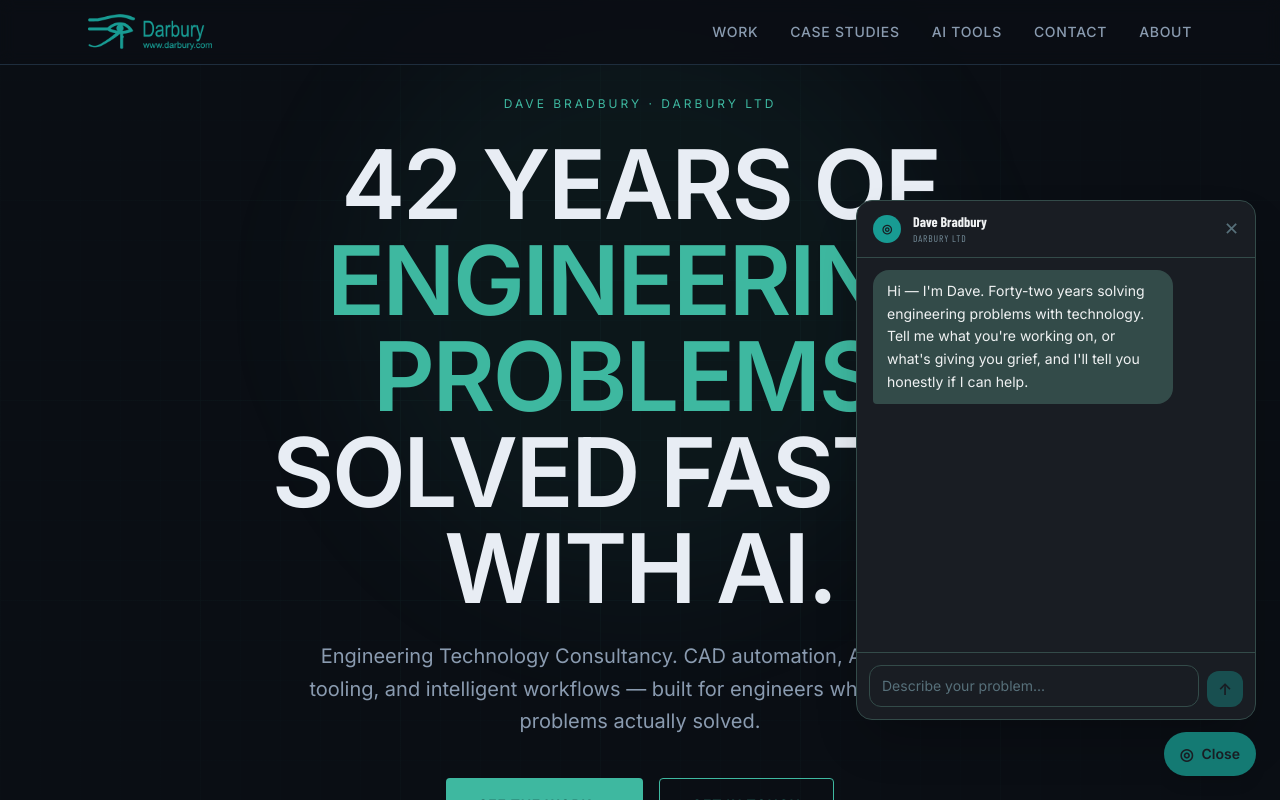
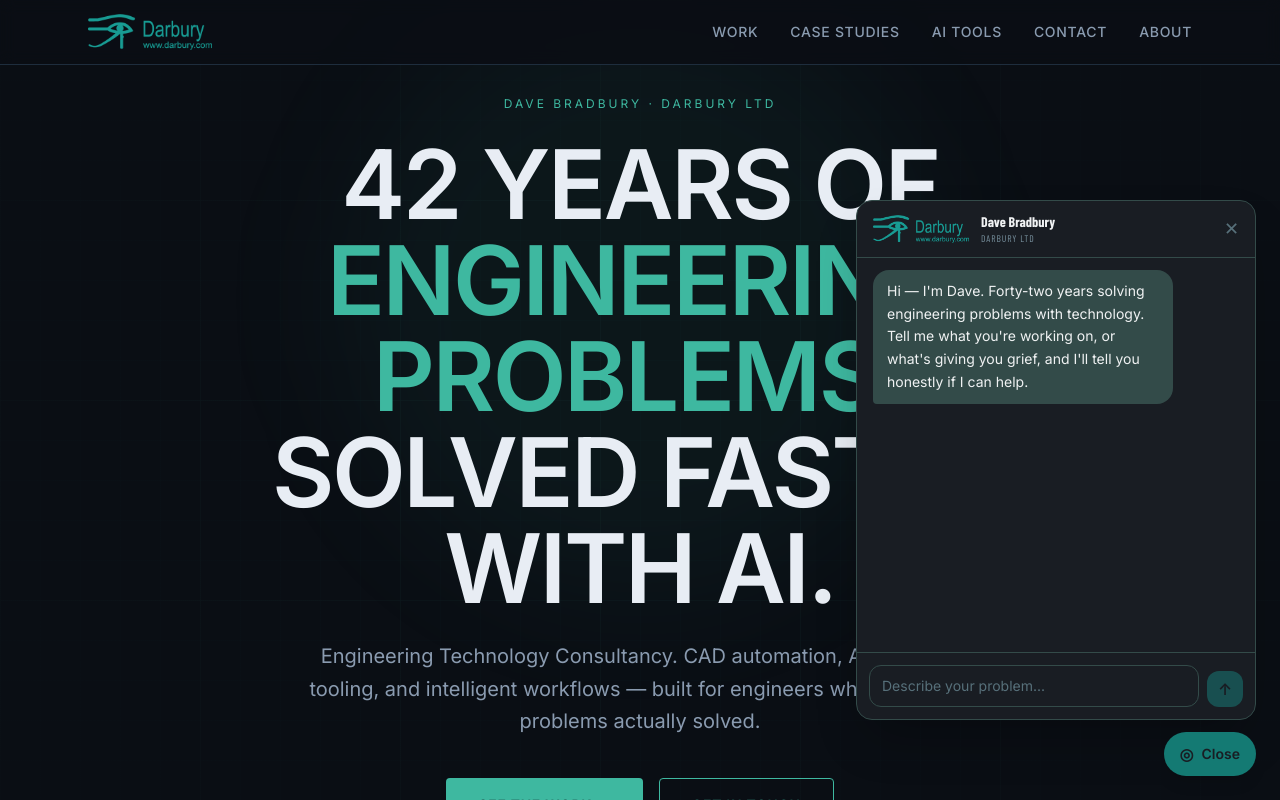
Before and after one commit to dgbradbury/darbury-ai, a Next.js app: page / in a window 1280 px wide. Both pictures are taken after a click on the button "Chat with Dave". Shown: the top 800 px of the page. Built offline with nearby package versions, Linux system fonts and the light colour scheme.

Commit message:
fix: replace chat panel header placeholder with Darbury logo

```diff
--- a/components/chat/ChatPanel.tsx
+++ b/components/chat/ChatPanel.tsx
@@ -7,6 +7,7 @@
 // Lead capture fires at turn LEAD_CAPTURE_TURN
 
 import { useState, useRef, useEffect } from "react";
+import Image from "next/image";
 import ChatMessage from "./ChatMessage";
 import ChatInput from "./ChatInput";
 import LeadCapturePrompt from "./LeadCapturePrompt";
@@ -116,18 +117,14 @@
         style={{ borderBottom: "1px solid #334B49" }}
       >
         <div className="flex items-center gap-3">
-          {/*
-            Darbury mark placeholder.
-            Replace this div with: <img src="/darbury-logo.png" alt="Darbury" className="w-7 h-7 object-contain" style={{ filter: 'brightness(0) invert(1)' }} />
-            or inline the white SVG Eye of Ra mark when the asset is available.
-          */}
-          <div
-            className="w-7 h-7 rounded-full flex items-center justify-center text-xs font-bold shrink-0"
-            style={{ backgroundColor: "#189B93", color: "#191D23" }}
-            aria-hidden="true"
-          >
-            ◎
-          </div>
+          <Image
+            src="/darbury-logo.png"
+            alt="Darbury"
+            width={96}
+            height={28}
+            className="h-7 w-auto object-contain"
+            priority
+          />
           <div>
             <p
               className="text-sm font-bold leading-tight"
```
